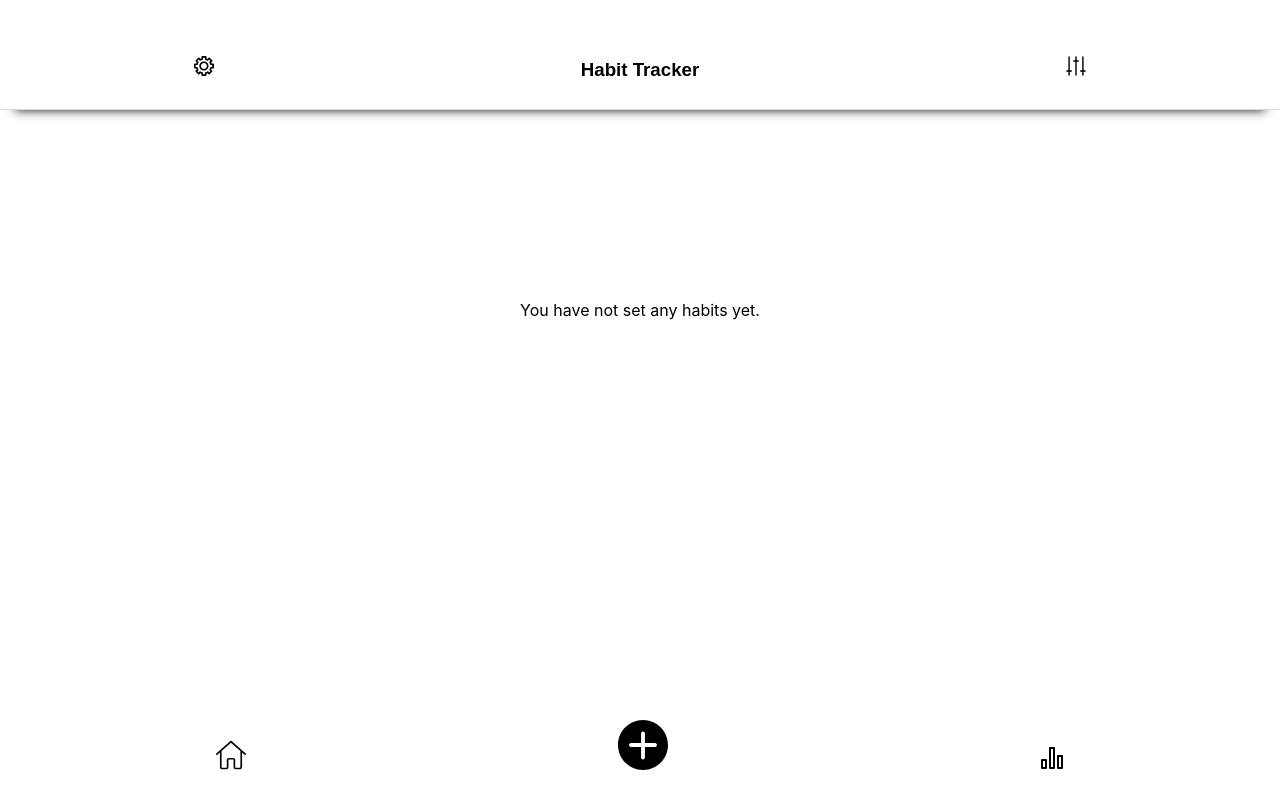
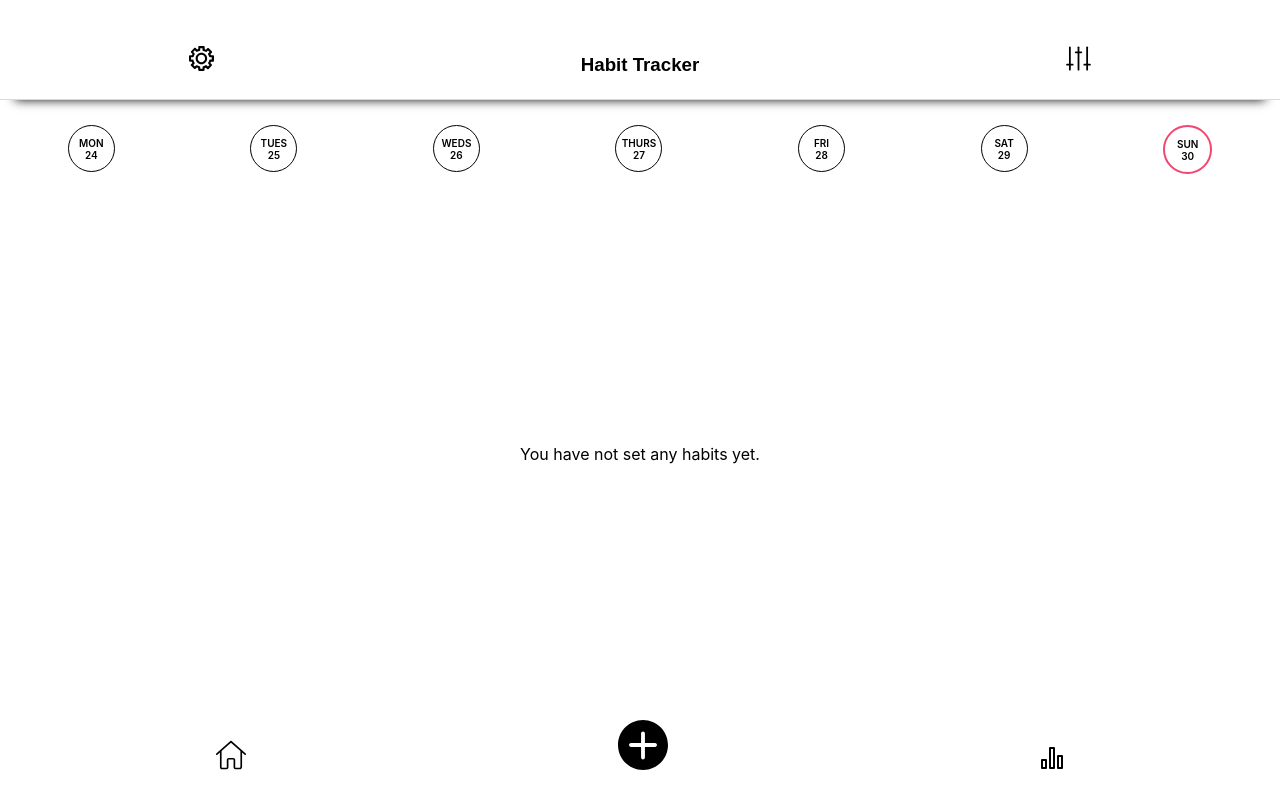
Before and after one commit to jenstella/habit-tracker, a React (Create React App) app in the folder habit-tracker/: page / in a window 1280 px wide. Built offline with nearby package versions, Linux system fonts and the light colour scheme.

Commit message:
calendar circles added

```diff
--- a/habit-tracker/src/Calendar.css
+++ b/habit-tracker/src/Calendar.css
@@ -1,4 +1,40 @@
 #calendar {
-    display: flex;
-    flex-direction: row;
+  display: flex;
+  flex-direction: row;
+  justify-content: space-around;
+  width: 100vw;
 }
+
+.day {
+  display: flex;
+  border: 1px solid black;
+  border-radius: 50%;
+  padding: 10px;
+  height: 25px;
+  width: 25px;
+  font-size: x-small;
+  font-weight: 600;
+  display: flex;
+  flex-direction: row;
+  flex-wrap: wrap;
+  justify-content: center;
+  align-items: center;
+  margin-top: 25px;
+}
+
+.colored-day {
+  display: flex;
+  border: 2px solid rgb(239,71,111);
+  border-radius: 50%;
+  padding: 10px;
+  height: 25px;
+  width: 25px;
+  font-size: x-small;
+  font-weight: 600;
+  display: flex;
+  flex-direction: row;
+  flex-wrap: wrap;
+  justify-content: center;
+  align-items: center;
+  margin-top: 25px;
+}
--- a/habit-tracker/src/Footer.css
+++ b/habit-tracker/src/Footer.css
@@ -14,8 +14,7 @@
 
 .home-image {
     height: 30px;
-    width: 30px;
-    /* border-bottom: 2px solid rgb(239, 71, 111); */
+    width: 30px;    /* border-bottom: 2px solid rgb(239, 71, 111); */
 }
 
 .graph-image {
--- a/habit-tracker/src/Header.css
+++ b/habit-tracker/src/Header.css
@@ -4,13 +4,13 @@
     justify-content: space-around;
     align-items: baseline;
     margin-top: 30px;
-    padding: 10px;
+    padding: 5px;
     font-family:Arial, Helvetica, sans-serif;
     border-bottom: 1px solid rgba(0, 0, 0, 0.15);
     box-shadow: 0px 15px 10px -15px #111;
 }
 
 .header-images {
-    height: 20px;
-    width: 20px;
+    height: 25px;
+    width: 25px;
 }
--- a/habit-tracker/src/Home.css
+++ b/habit-tracker/src/Home.css
@@ -1,8 +1,10 @@
 #homeText {
     display: flex;
+    flex-direction: column;
     justify-content: center;
     align-items: center;
-    height: 50vh;
+    height: 30vh;
+    padding-top: 150px;
 }
 
 #tasks {
@@ -10,3 +12,11 @@
     flex-direction: row;
 
 }
+
+#calendar-container {
+    display: flex;
+    flex-direction: row;
+    justify-content: space-evenly;
+    align-items: flex-start;
+
+}
--- a/habit-tracker/src/components/Calendar.jsx
+++ b/habit-tracker/src/components/Calendar.jsx
@@ -6,13 +6,13 @@ export default function Calendar() {
   return (
     <div>
       <div id="calendar">
-        <p id="monday">MON<br></br>24</p>
-        <p id="tuesday">TUES<br></br>25</p>
-        <p id="weds">WEDS<br></br>26</p>
-        <p id="thurs">THURS<br></br>27</p>
-        <p id="fri">FRI<br></br>28</p>
-        <p id="sat">SAT<br></br>29</p>
-        <p id="sun">SUN<br></br>30</p>
+        <p className="day">MON<br></br>24</p>
+        <p className="day">TUES<br></br>25</p>
+        <p className="day">WEDS<br></br>26</p>
+        <p className="day">THURS<br></br>27</p>
+        <p className="day">FRI<br></br>28</p>
+        <p className="day">SAT<br></br>29</p>
+        <p className="colored-day">SUN<br></br>30</p>
       </div>
     </div>
   );
--- a/habit-tracker/src/components/Footer.jsx
+++ b/habit-tracker/src/components/Footer.jsx
@@ -16,7 +16,7 @@ export default function Footer() {
         src={home}
         alt="home icon"
       ></img>
-      {/* plus button */}
+      {/* plus button => goes to next page (pg5)*/}
       <img
         id="plus"
         className="plus-image"
--- a/habit-tracker/src/components/Home.jsx
+++ b/habit-tracker/src/components/Home.jsx
@@ -6,10 +6,12 @@ import Calendar from "./Calendar";
 export default function Home() {
   return (
     <div>
+      <div id="calendar-container">
+        <Calendar />
+      </div>
       <div id="homeText">
-          {/* <Calendar/> */}
         <div id="tasks">
-            {/* put a ternary in here if no tasks ? show text : show */}
+          {/* put a ternary in here if no tasks ? show text : show */}
           <p>You have not set any habits yet.</p>
         </div>
       </div>
```
